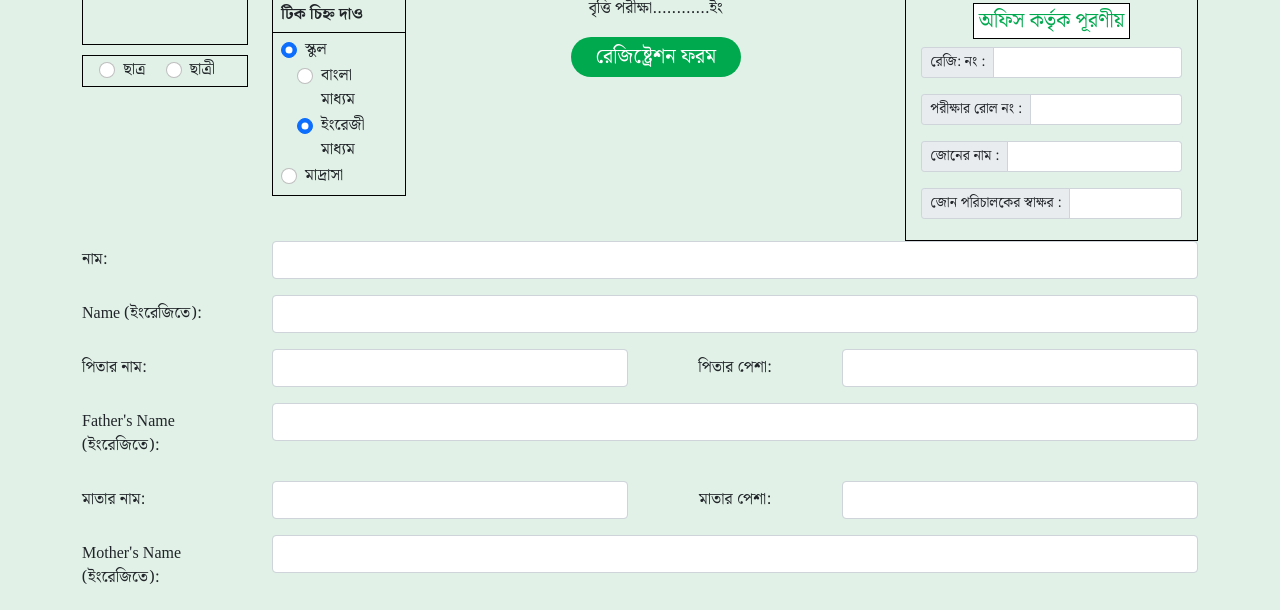
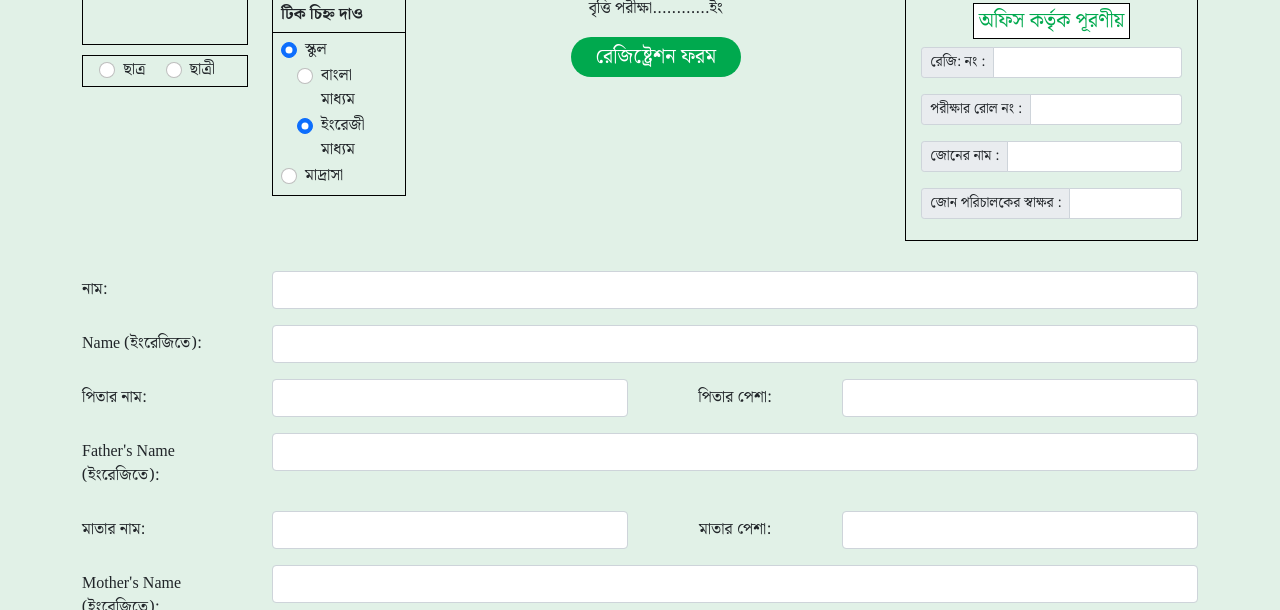
Before and after one commit to tanzilamd/welfare_foundation, a plain HTML site: page index.html in a window 1280 px wide. Shown: the part 145-755 px from the top of the page. Drawn offline with nearby package versions, Linux system fonts and the light colour scheme.

Commit message:
margin changed

```diff
--- a/css/style.scss
+++ b/css/style.scss
@@ -92,4 +92,7 @@ body {
             }
         }
     }
+    .form_fill_up {
+        margin-top: 30px;
+    }
 }
```
Also changed, not shown: css/style.css, 1 other file.
